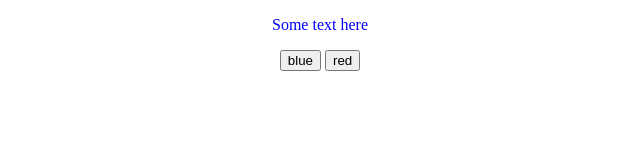
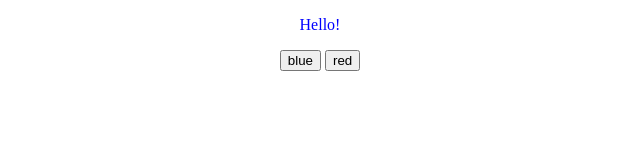
Before and after one commit to EvgenXP/cards, a plain HTML site: page index.html in a window 1280 px wide. Both pictures are taken after a click on the button "blue". Shown: the full height of the page, 320-960 px from the left. Drawn offline with Linux system fonts and the light colour scheme.

Commit message:
Commit Manage

```diff
--- a/index.html
+++ b/index.html
@@ -16,6 +16,12 @@
     function changeColor(newColor) {
         var elem = document.getElementById("para1");
         elem.style.color = newColor;
+        if (newColor == 'blue'){
+            elem.innerHTML = 'Hello!';
+        }else{
+            elem.innerHTML = 'World!';
+        }
+
     }
 </script>
 <script src="js/cards.js"></script>
```
